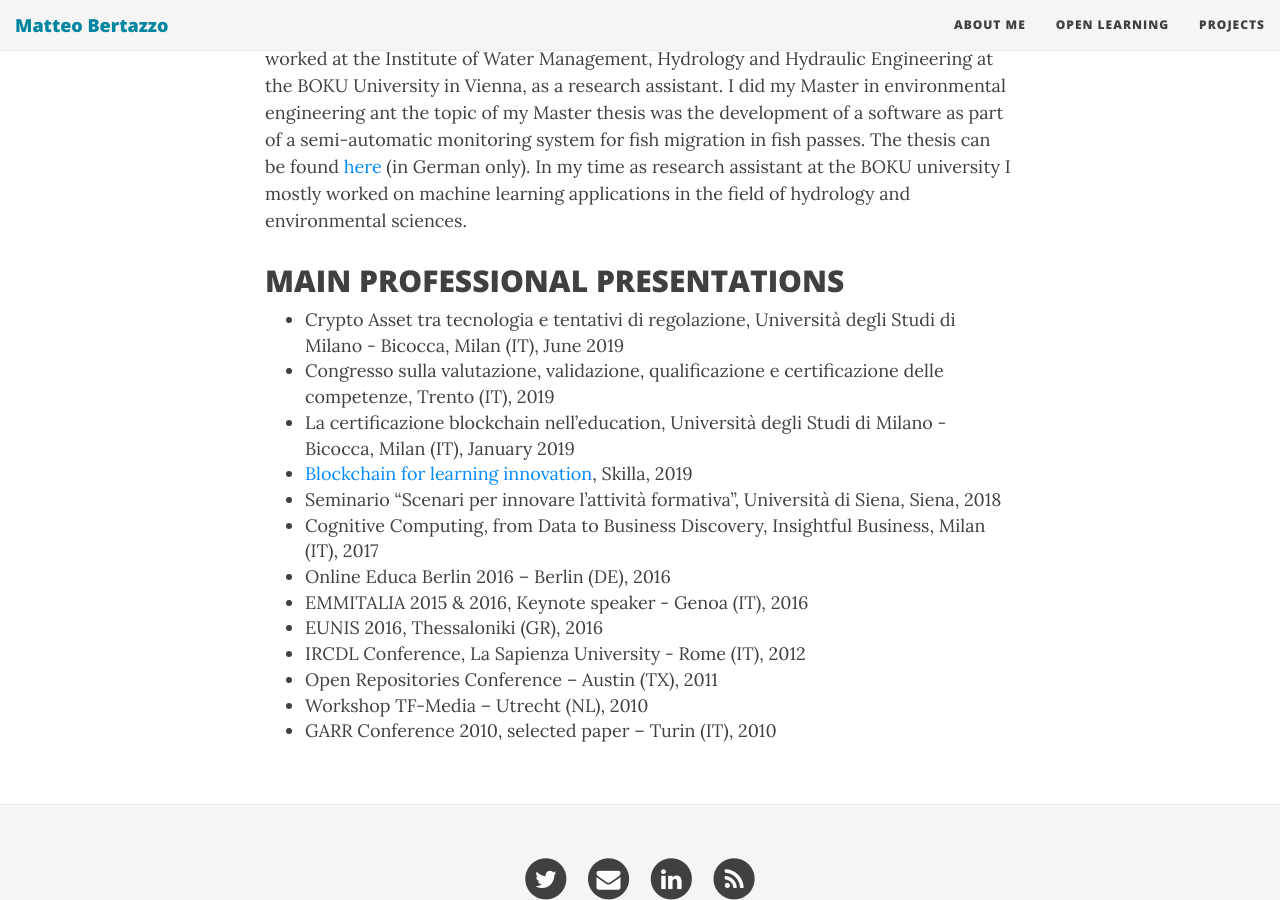
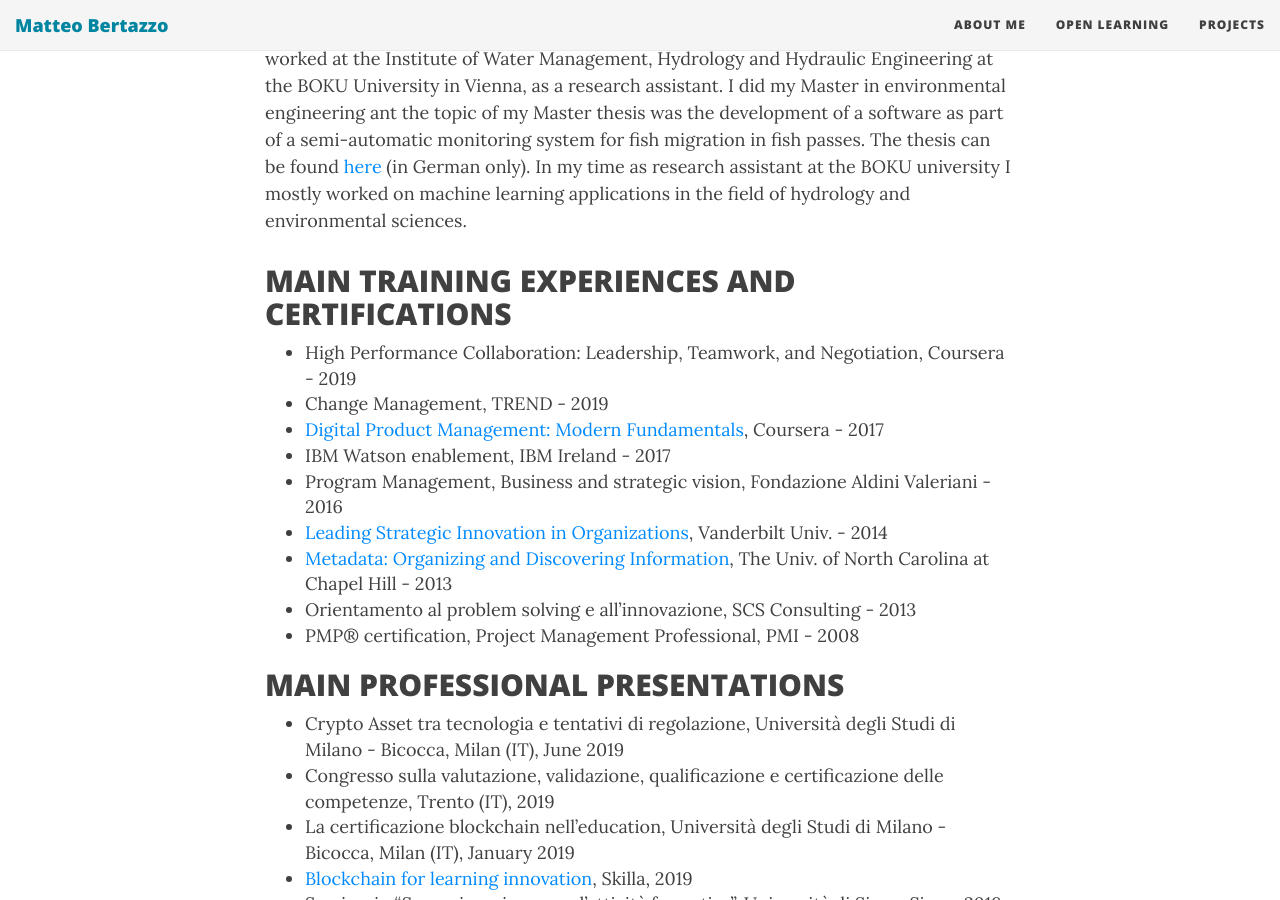
Before and after one commit to mbertazz/mbertazz.github.io, a Jekyll site: the page built from aboutme.md, in a window 1280 px wide and 900 px high, scrolled down 287 px. Built offline with Jekyll 4.4.1, drawn with Linux system fonts in a browser that asks for light colours; nearby versions of some CDN libraries.

Commit message:
Update aboutme.md

```diff
--- a/aboutme.md
+++ b/aboutme.md
@@ -8,6 +8,17 @@
 I recently started a PhD in machine/deep learning at the [Institut of Bioinformatics](http://www.bioinf.jku.at/) of the Johannes Kepler University in Linz, Austria in the team of Sepp Hochreiter.
 Previously I worked at the Institute of Water Management, Hydrology and Hydraulic Engineering at the BOKU University in Vienna, as a research assistant. I did my Master in environmental engineering ant the topic of my Master thesis was the development of a software as part of a semi-automatic monitoring system for fish migration in fish passes. The thesis can be found [here](http://permalink.obvsg.at/bok/AC13359496) (in German only). In my time as research assistant at the BOKU university I mostly worked on machine learning applications in the field of hydrology and environmental sciences.
 
+
+## MAIN TRAINING EXPERIENCES AND CERTIFICATIONS
+- High Performance Collaboration: Leadership, Teamwork, and Negotiation, Coursera - 2019
+- Change Management, TREND - 2019
+- [Digital Product Management: Modern Fundamentals](https://www.coursera.org/account/accomplishments/records/RW5QD86FFW6C), Coursera - 2017
+- IBM Watson enablement, IBM Ireland - 2017
+- Program Management, Business and strategic vision, Fondazione Aldini Valeriani - 2016
+- [Leading Strategic Innovation in Organizations](https://www.coursera.org/account/accomplishments/records/L2M5MAWLVY), Vanderbilt Univ. - 2014
+- [Metadata: Organizing and Discovering Information](https://www.coursera.org/account/accomplishments/records/2DKGET4FHP), The Univ. of North Carolina at Chapel Hill - 2013
+- Orientamento al problem solving e all'innovazione, SCS Consulting - 2013
+- PMP® certification, Project Management Professional, PMI - 2008
 
 ## MAIN PROFESSIONAL PRESENTATIONS
 - Crypto Asset tra tecnologia e tentativi di regolazione, Università degli Studi di Milano - Bicocca, Milan (IT), June 2019
```
